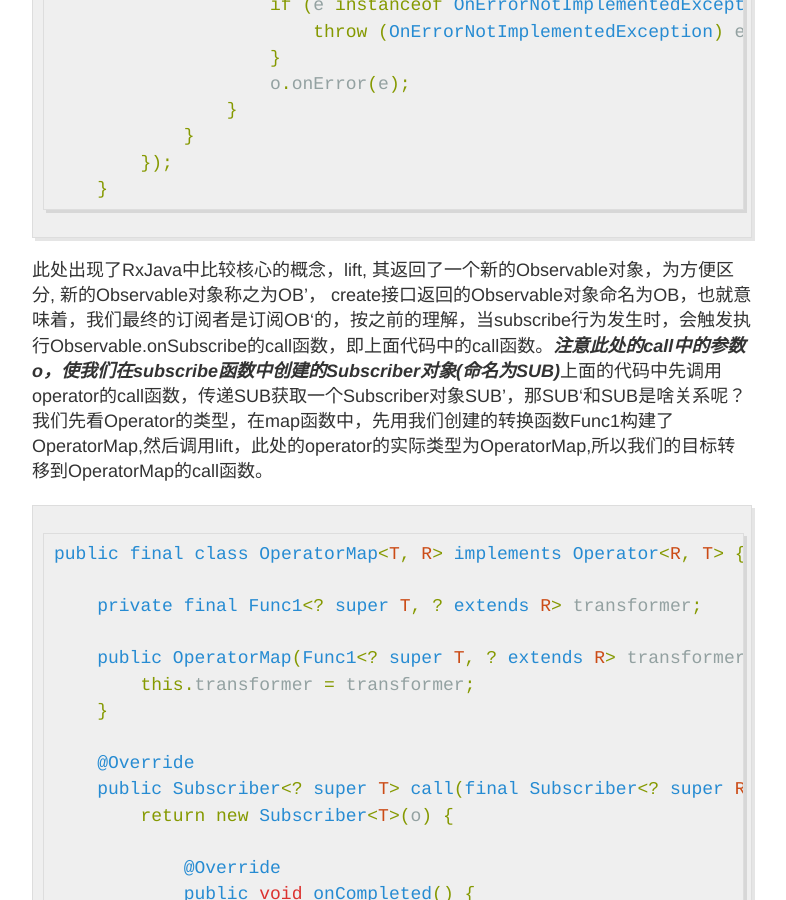
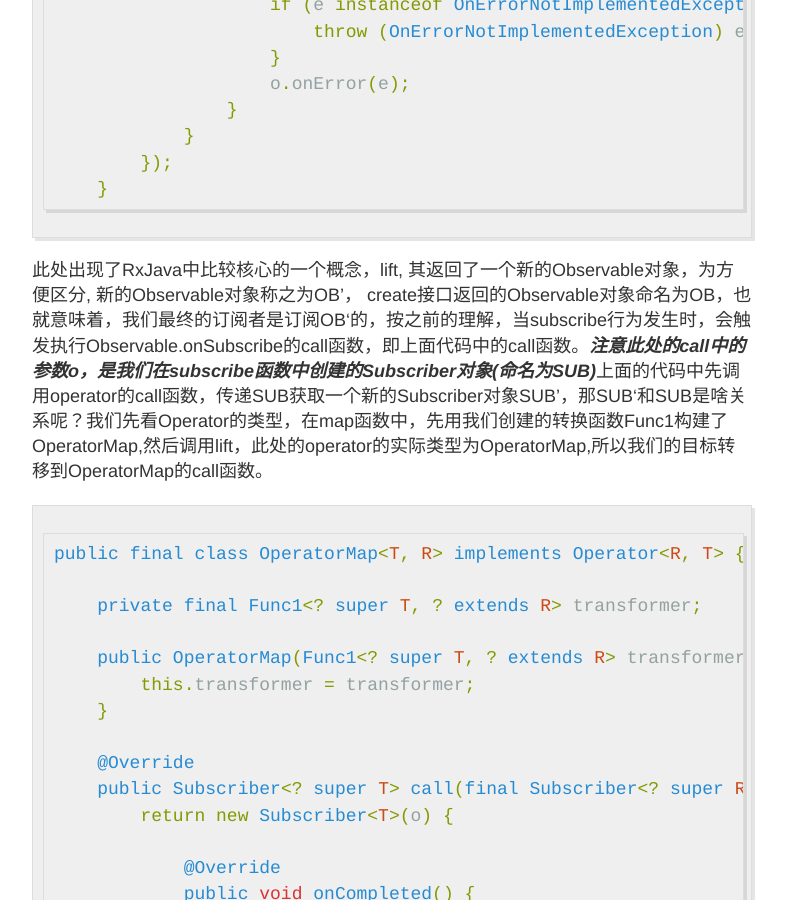
Before and after one commit to fmitachi/fmitachi.github.io, a Jekyll site: the page built from _posts/2015-11-02-RxJava-Note.md, in a window 1280 px wide and 900 px high, scrolled down 4107 px. Shown: the whole window, without its empty margins (248-1034 px from the left). Built offline with Jekyll 4.4.1, drawn with Linux system fonts in a browser that asks for light colours; Markdown is read by kramdown in place of the engine named in the settings; some of the changed text lies outside the part shown.

Commit message:
add some content

````diff
--- a/_posts/2015-11-02-RxJava-Note.md
+++ b/_posts/2015-11-02-RxJava-Note.md
@@ -43,7 +43,7 @@
 
 create方法接受一个OnSubscribe类型的参数，顾名思义该参数表示当**订阅**行为发生时执行的操作，返回一个Observable对象。
 
-*hook:用于对**被订阅者**的生命周期进行拦截处理，默认hook不进行任何处理，代码详见RxJavaObservableExecutionHookDefault.java*
+*hook:用于对**被订阅者**的生命周期进行拦截处理，默认hook不进行任何处理，代码详见RxJavaObservableExecutionHookDefault.java*。
 
 继续看Observable的构造函数
 
@@ -53,7 +53,7 @@
 }
 ```
 
-在Observable的构造函数中，只是简单地存储了onSubscribe对象。至此一个**可被订阅者**就创建完成了。有了Observable对象之后就可以开始**订阅**行为了
+在Observable的构造函数中，只是简单地存储了onSubscribe对象。至此一个**可被订阅者**就创建完成了。有了Observable对象之后就可以开始**订阅**行为了。
 
 ```java
 Observable.create(new Observable.OnSubscribe<String>() {
@@ -148,7 +148,7 @@
     }
 ```
 
-此处出现了RxJava中比较核心的概念，lift, 其返回了一个新的Observable对象，为方便区分, 新的Observable对象称之为OB’， create接口返回的Observable对象命名为OB，也就意味着，我们最终的订阅者是订阅OB‘的，按之前的理解，当subscribe行为发生时，会触发执行Observable.onSubscribe的call函数，即上面代码中的call函数。***注意此处的call中的参数o，使我们在subscribe函数中创建的Subscriber对象(命名为SUB)***上面的代码中先调用operator的call函数，传递SUB获取一个Subscriber对象SUB’，那SUB‘和SUB是啥关系呢？我们先看Operator的类型，在map函数中，先用我们创建的转换函数Func1构建了OperatorMap,然后调用lift，此处的operator的实际类型为OperatorMap,所以我们的目标转移到OperatorMap的call函数。
+此处出现了RxJava中比较核心的一个概念，lift, 其返回了一个新的Observable对象，为方便区分, 新的Observable对象称之为OB’， create接口返回的Observable对象命名为OB，也就意味着，我们最终的订阅者是订阅OB‘的，按之前的理解，当subscribe行为发生时，会触发执行Observable.onSubscribe的call函数，即上面代码中的call函数。***注意此处的call中的参数o，是我们在subscribe函数中创建的Subscriber对象(命名为SUB)***上面的代码中先调用operator的call函数，传递SUB获取一个新的Subscriber对象SUB’，那SUB‘和SUB是啥关系呢？我们先看Operator的类型，在map函数中，先用我们创建的转换函数Func1构建了OperatorMap,然后调用lift，此处的operator的实际类型为OperatorMap,所以我们的目标转移到OperatorMap的call函数。
 
 ```java
 public final class OperatorMap<T, R> implements Operator<R, T> {
````
Also changed, not shown: other parts of _posts/2015-11-02-RxJava-Note.md (+4 -4 lines).
